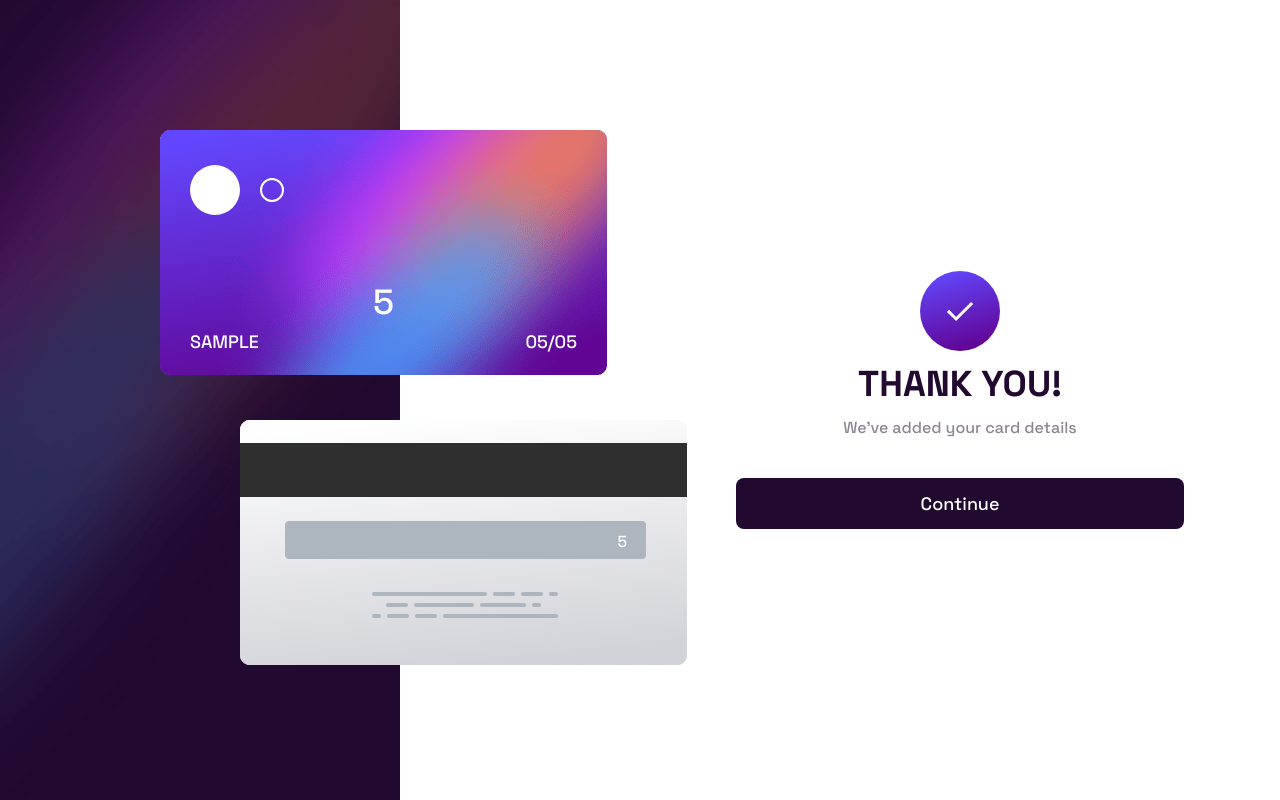
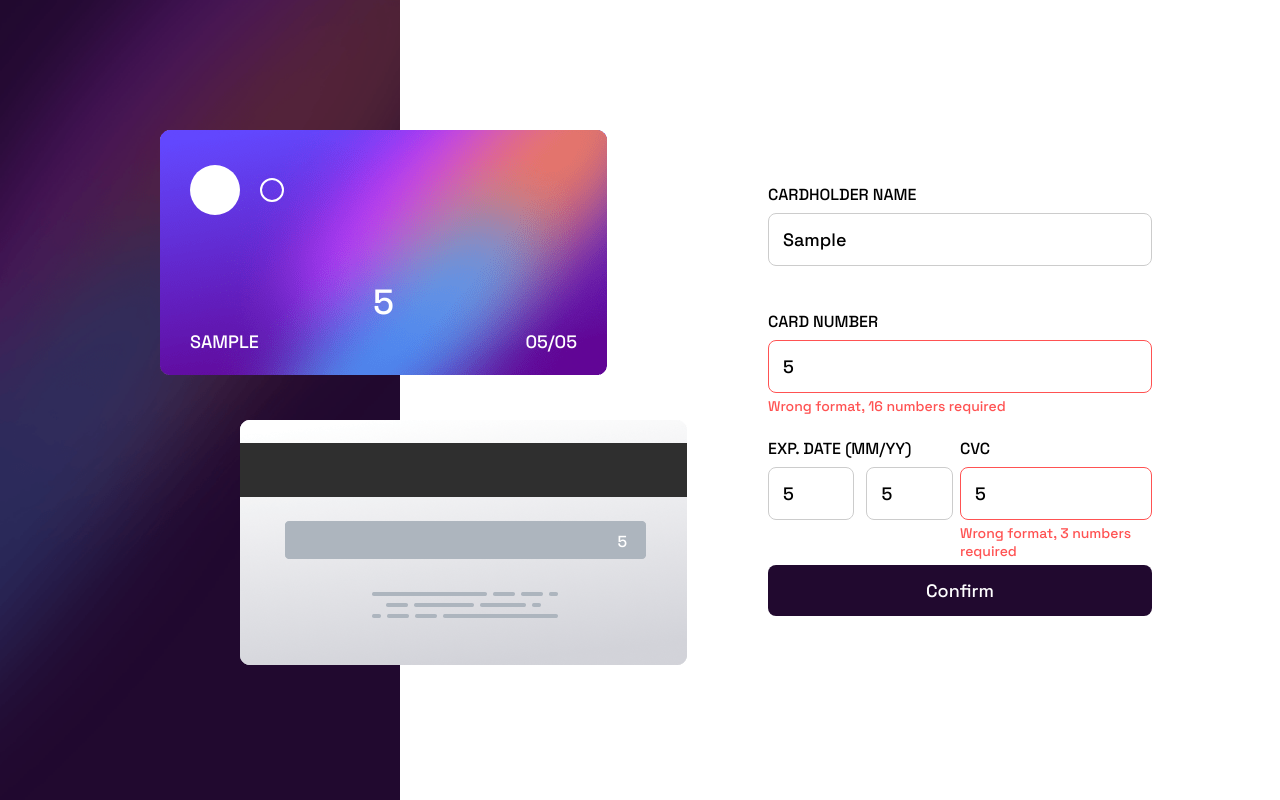
Before and after one commit to drummes12/challenge_interactive_card_details, a plain HTML site: page src/index.html in a window 1280 px wide. Both pictures are taken after typing "Sample", "5", "5", "5", "5" into the empty fields and a click on the button "Confirm". Drawn offline with Linux system fonts and the light colour scheme.

Commit message:
Readme and files

```diff
--- a/src/main.js
+++ b/src/main.js
@@ -99,8 +99,7 @@ form_card_cvc.addEventListener('input', (event) => {
 const confirm = document.querySelector('.form');
 
 confirm.addEventListener('submit', (event) => {
-  try {
-    let error = true;
+  let error1 = true;
   const name = document.querySelector('#form-name');
   const error_name = document.querySelector('#error-name');
 
@@ -113,10 +112,10 @@ confirm.addEventListener('submit', (event) => {
   } else {
     error_name.innerText = '';
     name.classList.remove('error');
-      error = false;
+    error1 = false;
   }
 
-    error = true;
+  let error2 = true;
   const number = document.querySelector('#form-card-number');
   const error_number = document.querySelector('#error-number');
 
@@ -129,10 +128,10 @@ confirm.addEventListener('submit', (event) => {
   } else {
     error_number.innerText = '';
     number.classList.remove('error');
-      error = false;
+    error2 = false;
   }
 
-    error = true;
+  let error3 = true;
   const exp_date_mm = document.querySelector('#form-exp-date__mm');
   const exp_date_yy = document.querySelector('#form-exp-date__yy');
   const error_exp_date = document.querySelector('#error-exp-date');
@@ -143,43 +142,43 @@ confirm.addEventListener('submit', (event) => {
   } else {
     error_exp_date.innerText = '';
     exp_date_mm.classList.remove('error');
-      error = false;
+    error3 = false;
   }
 
-    error = true;
+  let error4 = true;
   if (exp_date_yy.value === '') {
     error_exp_date.innerText = 'Can\'t be blank';
     exp_date_yy.classList.add('error');
   } else {
     error_exp_date.innerText = '';
     exp_date_yy.classList.remove('error');
-      error = false;
+    error4 = false;
   }
 
-    error = true;
+  let error5 = true;
   const cvc = document.querySelector('#form-cvc');
   const error_cvc = document.querySelector('#error-cvc');
 
   if (cvc.value === '') {
     error_cvc.innerText = 'Can\'t be blank';
     cvc.classList.add('error');
+  } else if (cvc.value.length < 3) {
+    error_cvc.innerText = 'Wrong format, 3 numbers required';
+    cvc.classList.add('error');
   } else {
     error_cvc.innerText = '';
     cvc.classList.remove('error');
-      error = false;
+    error5 = false;
   }
 
   const form_section = document.querySelector('.form-section');
   const complete_section = document.querySelector('.complete');
 
-    if (!error) {
+  if (!error1 && !error2 && !error3 && !error4 && !error5) {
     form_section.classList.add('hidden');
     complete_section.classList.remove('hidden');
   }
-  }
-  catch (e) {
-    alert('Error: ' + e.message);
-  }
+
   event.preventDefault();
 });
 
```
Also changed, not shown: index.html (+1 -1 lines), design/active-states.jpg (deleted), design/complete-state-desktop.jpg (deleted), design/complete-state-mobile.jpg (deleted), design/desktop-design.jpg (deleted), design/desktop-preview.jpg (deleted), design/mobile-design.jpg (deleted), designs/desktop-completed.png (added), designs/desktop-error.png (added), designs/desktop-preview.png (added), designs/mobile-completed.png (added), designs/mobile-error.png (added), designs/mobile-preview.png (added), 2 other files. Lines whose indentation alone changed are shown as unchanged.
